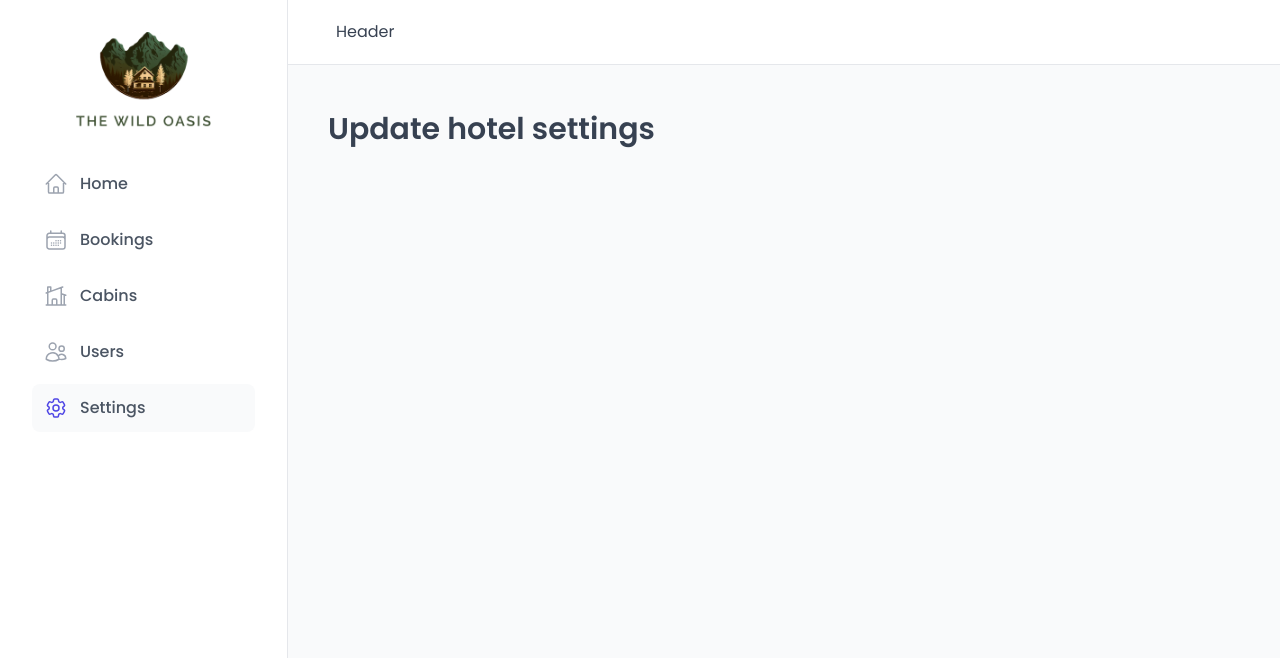
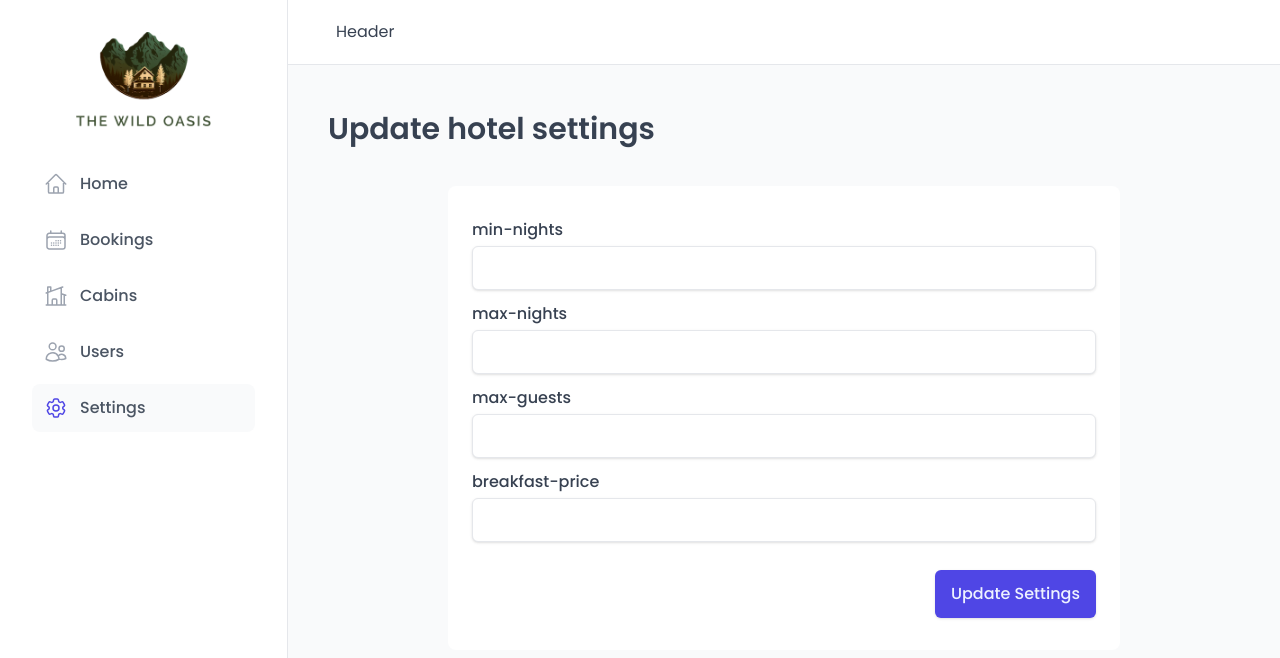
Before and after one commit to hussien22elfayoumy/The-Wild-Oasis-Dashboard, a React (Vite) app: page /settings in a window 1280 px wide. Shown: the top 658 px of the page. Built offline with nearby package versions, Linux system fonts and the light colour scheme; no server answers; a web font is replaced by a local one.

Commit message:
create and validate settings form

```diff
--- a/src/components/global/FormRow.tsx
+++ b/src/components/global/FormRow.tsx
@@ -1,6 +1,6 @@
 interface IFormRowProps {
   children: React.ReactNode;
-  error: string | undefined;
+  error?: string | undefined;
   labelFor: string;
   labelName: string;
 }
--- /dev/null
+++ b/src/features/settings/UpdateSettingForm.tsx
@@ -0,0 +1,83 @@
+import { useForm } from 'react-hook-form';
+import Button from '../../components/global/Button';
+import FormRow from '../../components/global/FormRow';
+import { zodResolver } from '@hookform/resolvers/zod';
+import {
+  TUpdateSettings,
+  updateSettingsSechema,
+} from '../../types/schema/update-settings-schema';
+
+export default function UpdateSettingForm() {
+  const {
+    register,
+    handleSubmit,
+    formState: { errors },
+  } = useForm<TUpdateSettings>({
+    resolver: zodResolver(updateSettingsSechema),
+  });
+
+  function onsubmit(values: TUpdateSettings) {
+    console.log(values);
+  }
+  return (
+    <form
+      onSubmit={handleSubmit(onsubmit)}
+      className="bg-my-grey-0 mx-auto w-full max-w-2xl space-y-3 rounded-lg px-6 py-8"
+    >
+      <FormRow
+        error={errors.minBookingLength?.message}
+        labelName="min-nights"
+        labelFor="min-nights"
+      >
+        <input
+          type="number"
+          id="min-nights"
+          className="border-my-grey-200 bg-my-grey-0 h-11 rounded-md border p-2 shadow"
+          {...register('minBookingLength')}
+        />
+      </FormRow>
+
+      <FormRow
+        error={errors.maxBookingLength?.message}
+        labelName="max-nights"
+        labelFor="max-nights"
+      >
+        <input
+          type="number"
+          id="max-nights"
+          className="border-my-grey-200 bg-my-grey-0 h-11 rounded-md border p-2 shadow"
+          {...register('maxBookingLength')}
+        />
+      </FormRow>
+
+      <FormRow
+        error={errors.maxGuestsPerBooking?.message}
+        labelName="max-guests"
+        labelFor="max-guests"
+      >
+        <input
+          type="number"
+          id="max-guests"
+          className="border-my-grey-200 bg-my-grey-0 h-11 rounded-md border p-2 shadow"
+          {...register('maxGuestsPerBooking')}
+        />
+      </FormRow>
+
+      <FormRow
+        error={errors.breakfastPrice?.message}
+        labelName="breakfast-price"
+        labelFor="breakfast-price"
+      >
+        <input
+          type="number"
+          id="breakfast-price"
+          className="border-my-grey-200 bg-my-grey-0 h-11 rounded-md border p-2 shadow"
+          {...register('breakfastPrice')}
+        />
+      </FormRow>
+      <div className="flex justify-end gap-3 pt-4">
+        <Button variation="primary">Update Settings</Button>
+      </div>
+    </form>
+  );
+}
--- a/src/pages/Settings.tsx
+++ b/src/pages/Settings.tsx
@@ -1,8 +1,13 @@
+import UpdateSettingForm from '../features/settings/UpdateSettingForm';
+
 function Settings() {
   return (
-    <h1 className="text-3xl leading-relaxed font-semibold">
-      Update hotel settings
-    </h1>
+    <>
+      <h1 className="text-3xl leading-relaxed font-semibold">
+        Update hotel settings
+      </h1>
+      <UpdateSettingForm />
+    </>
   );
 }
 export default Settings;
--- /dev/null
+++ b/src/types/schema/update-settings-schema.ts
@@ -0,0 +1,23 @@
+import { z } from 'zod';
+
+export const updateSettingsSechema = z
+  .object({
+    minBookingLength: z.coerce
+      .number()
+      .positive('Min nights must be greater than 0'),
+    maxBookingLength: z.coerce
+      .number()
+      .positive('Max nights must be greater than 0'),
+    maxGuestsPerBooking: z.coerce
+      .number()
+      .positive('max guests must be greater than 0'),
+    breakfastPrice: z.coerce
+      .number()
+      .positive('Breakfast price must be greater than 0'),
+  })
+  .refine((values) => values.maxBookingLength > values.minBookingLength, {
+    message: 'Max nights must be greater than Min nights',
+    path: ['maxBookingLength'],
+  });
+
+export type TUpdateSettings = z.infer<typeof updateSettingsSechema>;
--- /dev/null
+++ b/src/utils/settings-api.ts
@@ -0,0 +1,28 @@
+import { supabase } from '../db/supabase';
+import { TUpdateSettings } from '../types/schema/update-settings-schema';
+
+export async function getSettings() {
+  const { data, error } = await supabase.from('settings').select('*').single();
+
+  if (error) {
+    console.error(error);
+    throw new Error('Settings could not be loaded');
+  }
+  return data;
+}
+
+// We expect a newSetting object that looks like {setting: newValue}
+export async function updateSetting(newSetting: TUpdateSettings) {
+  const { data, error } = await supabase
+    .from('settings')
+    .update(newSetting)
+    // There is only ONE row of settings, and it has the ID=1, and so this is the updated one
+    .eq('id', 1)
+    .single();
+
+  if (error) {
+    console.error(error);
+    throw new Error('Settings could not be updated');
+  }
+  return data;
+}
```
